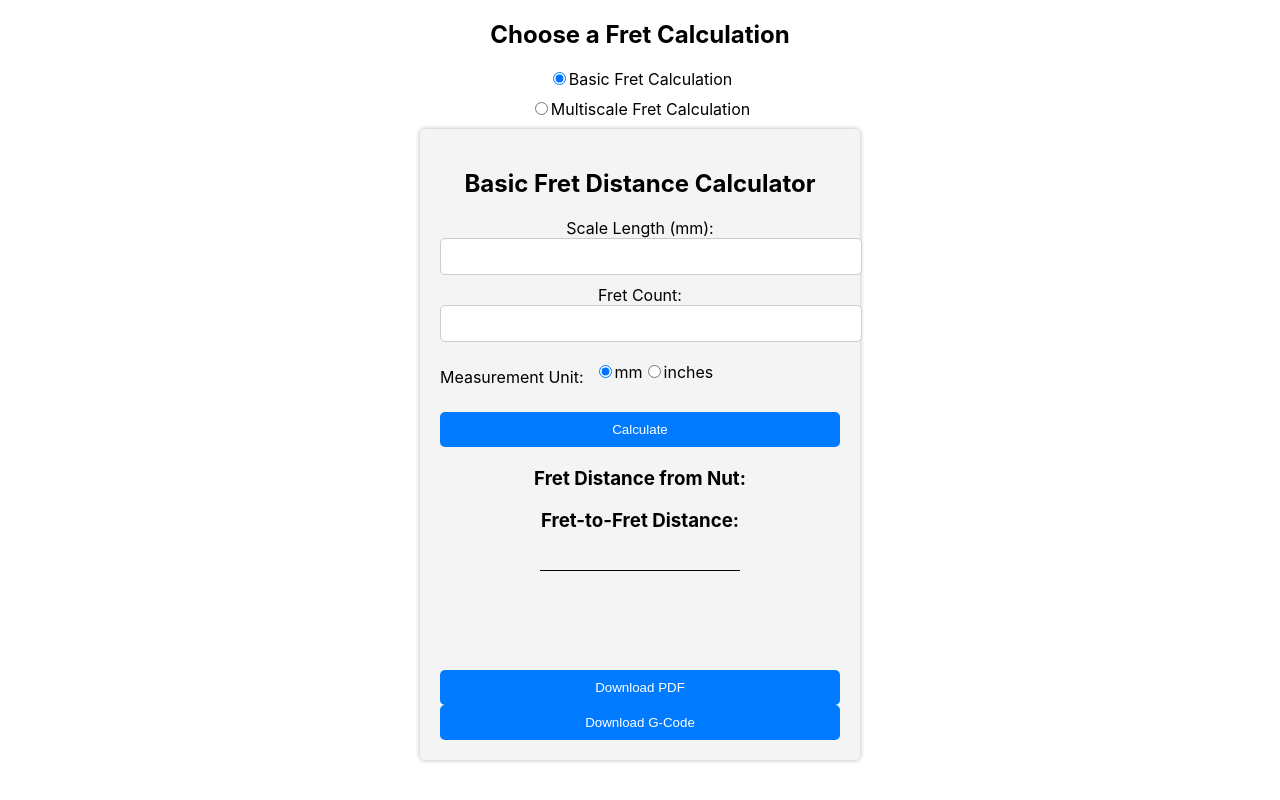
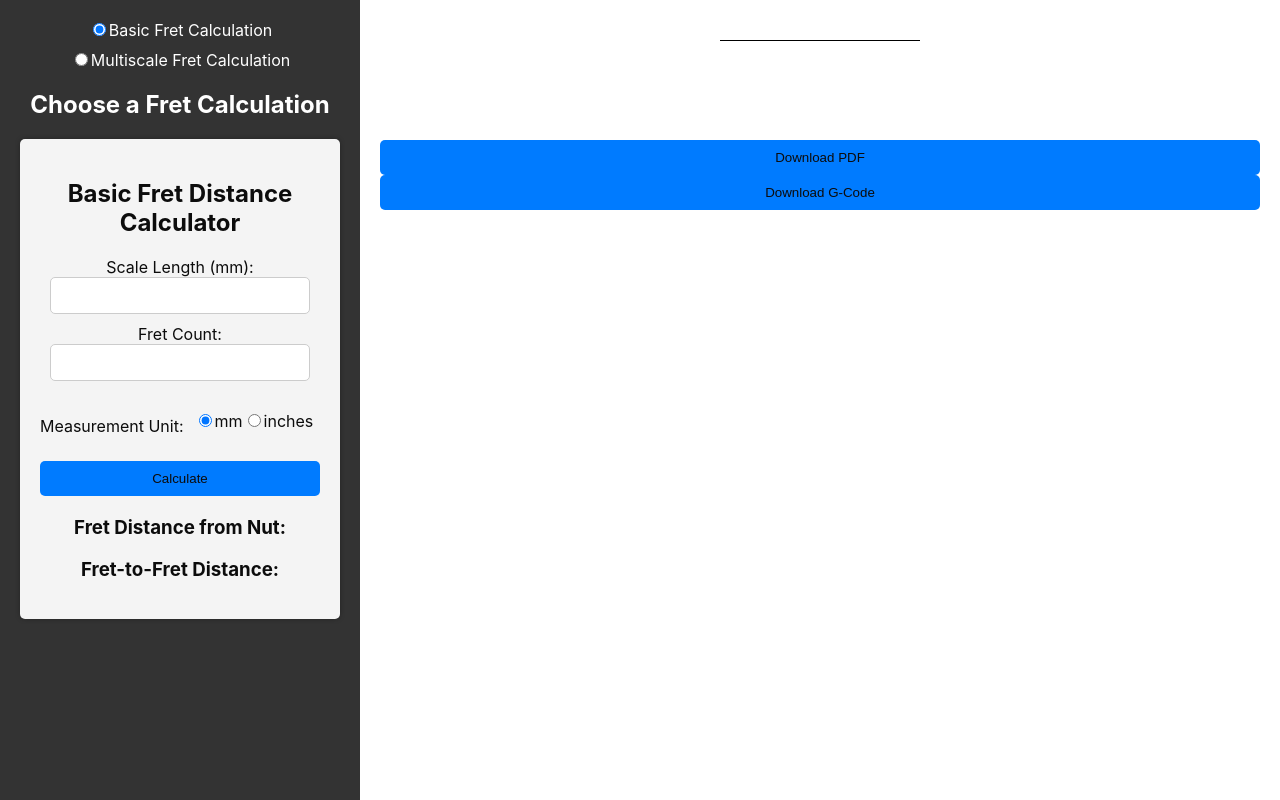
Before and after one commit to mkirshman/Guitar-Fret-Calculator, a React (Create React App) app: page / in a window 1280 px wide. Built offline with nearby package versions, Linux system fonts and the light colour scheme.

Commit message:
Addced markup/styling for sidebar.

```diff
--- a/src/Components/BasicFretDistanceCalculator/BasicFretDistanceCalculator.css
+++ b/src/Components/BasicFretDistanceCalculator/BasicFretDistanceCalculator.css
@@ -5,6 +5,7 @@
     margin: 0 auto;
     padding: 20px;
     background-color: #f4f4f4;
+    color:#0c0c0c;
     border-radius: 5px;
     box-shadow: 0 0 5px rgba(0, 0, 0, 0.3);
   }
@@ -17,6 +18,8 @@
 
   .input-section {
     margin-bottom: 20px;
+    overflow: hidden;
+    padding: 0 10px;
   }
 
   label {
@@ -29,6 +32,7 @@
     padding: 10px;
     border: 1px solid #ccc;
     border-radius: 5px;
+    box-sizing: border-box;
   }
 
   .unit-section {
@@ -46,7 +50,7 @@
     width: 100%;
     padding: 10px;
     background-color: #007bff;
-    color: #fff;
+    color: #0c0c0c;
     border: none;
     border-radius: 5px;
     cursor: pointer;
--- a/src/Components/BasicFretDistanceCalculator/BasicFretDistanceCalculator.jsx
+++ b/src/Components/BasicFretDistanceCalculator/BasicFretDistanceCalculator.jsx
@@ -47,6 +47,12 @@ function BasicFretDistanceCalculator() {
       const convertedFretFromNutPlacements = state.fretFromNutPlacements.map((distance) =>
         (newUnit === 'mm' ? parseFloat(distance) * 25.4 : parseFloat(distance) / 25.4).toFixed(2)
       );
+
+
+      for(let i = 0 ; i<myArray.length ; i++ ){
+        console.log('Number n the iterate: ' + i)
+      }
+      let myArray = [1, 2, 3 ,4]
 
       setState({
         ...state,
@@ -174,9 +180,7 @@ function BasicFretDistanceCalculator() {
           ))}
         </ul>
       </div>
-      <div>
-        <FretboardDiagram measurementUnit={state.measurementUnit} />
-      </div>
+
     </div>
   );
 }
--- /dev/null
+++ b/src/Components/LuthierDashboard/LuthierDashboard.css
@@ -0,0 +1,20 @@
+.luthier-dashboard {
+    display: flex;
+    justify-content: flex-end;
+    align-items: stretch;
+    height: 100vh;
+}
+
+.sidebar {
+    flex: 0 0 25%;
+    background-color: #333;
+    color: #fff;
+    padding: 20px;
+
+}
+
+.main {
+    flex: 1;
+    padding: 20px;
+
+}
--- a/src/Components/LuthierDashboard/LuthierDashboard.jsx
+++ b/src/Components/LuthierDashboard/LuthierDashboard.jsx
@@ -1,31 +1,26 @@
-import React, { Component } from 'react';
+import React, { useState } from 'react';
 import BasicFretDistanceCalculator from './../BasicFretDistanceCalculator/BasicFretDistanceCalculator';
 import MultiscaleFretDistanceCalculator from './../MultiscaleFretDistanceCalculator/MultiScaleFretDistanceCalculator';
+import FretboardDiagram from './../FretboardDiagram/FretboardDiagram';
+import './LuthierDashboard.css';
 
-class FretCalculator extends Component {
-  constructor() {
-    super();
-    this.state = {
-      selectedOption: 'basic', // Default to Basic Fret Calculation
-    };
-  }
+function FretCalculator() {
+  const [selectedOption, setSelectedOption] = useState('basic');
+  const [measurementUnit, setMeasurementUnit] = useState('mm');
 
-  handleOptionChange = (event) => {
-    this.setState({
-      selectedOption: event.target.value,
-    });
+  const handleOptionChange = (event) => {
+    setSelectedOption(event.target.value);
   };
 
-  render() {
-    return (
-      <div>
-        <h2>Choose a Fret Calculation</h2>
+  return (
+    <div className="luthier-dashboard">
+      <div className="sidebar">
         <label>
           <input
             type="radio"
             value="basic"
-            checked={this.state.selectedOption === 'basic'}
-            onChange={this.handleOptionChange}
+            checked={selectedOption === 'basic'}
+            onChange={handleOptionChange}
           />
           Basic Fret Calculation
         </label>
@@ -33,20 +28,25 @@ class FretCalculator extends Component {
           <input
             type="radio"
             value="multiscale"
-            checked={this.state.selectedOption === 'multiscale'}
-            onChange={this.handleOptionChange}
+            checked={selectedOption === 'multiscale'}
+            onChange={handleOptionChange}
           />
           Multiscale Fret Calculation
         </label>
 
-        {this.state.selectedOption === 'basic' ? (
+        <h2>Choose a Fret Calculation</h2>
+
+        {selectedOption === 'basic' ? (
           <BasicFretDistanceCalculator />
         ) : (
           <MultiscaleFretDistanceCalculator />
         )}
       </div>
-    );
-  }
+      <div className="main">
+        <FretboardDiagram measurementUnit={measurementUnit} />
+      </div>
+    </div>
+  );
 }
 
 export default FretCalculator;
```
